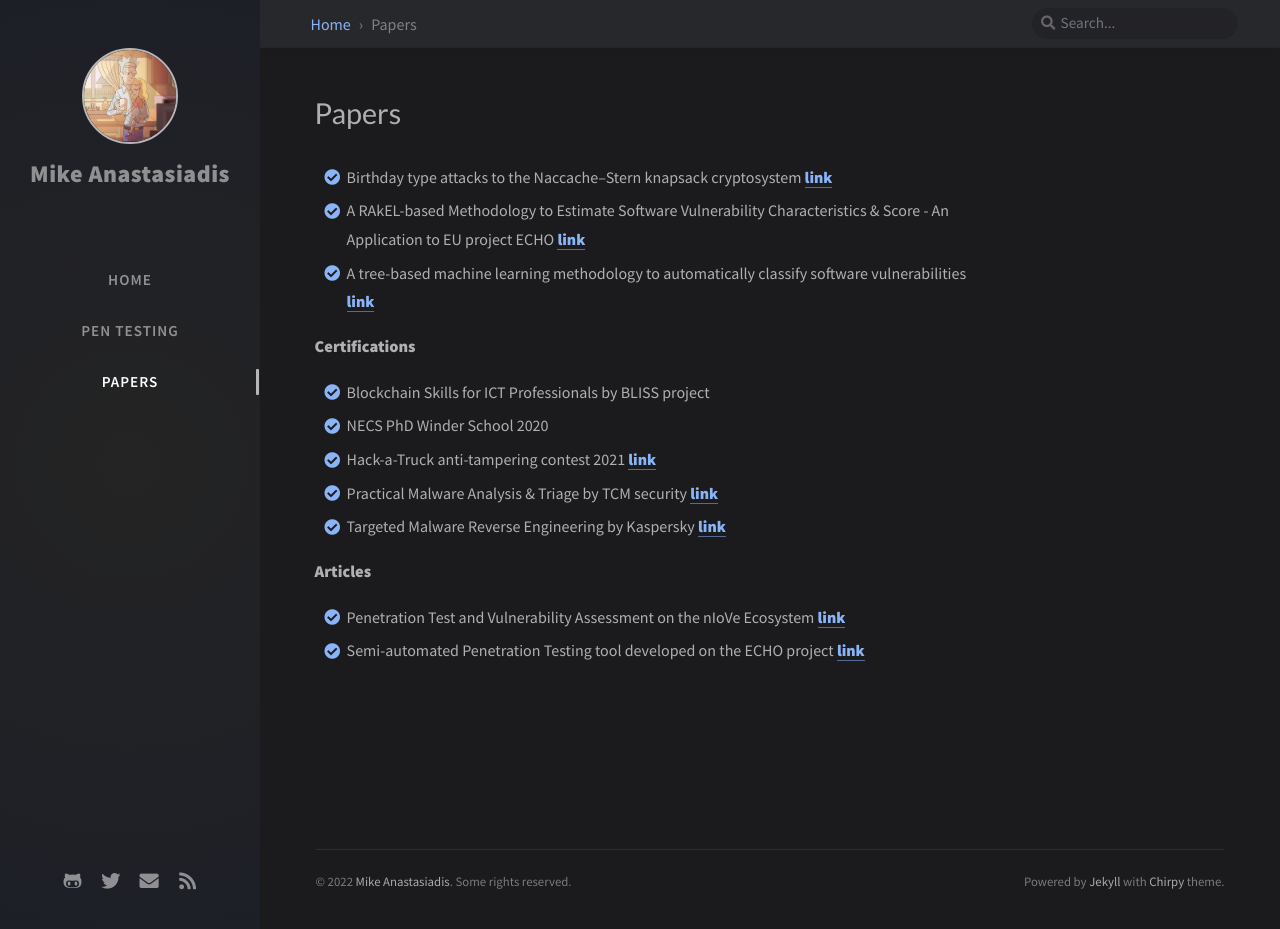
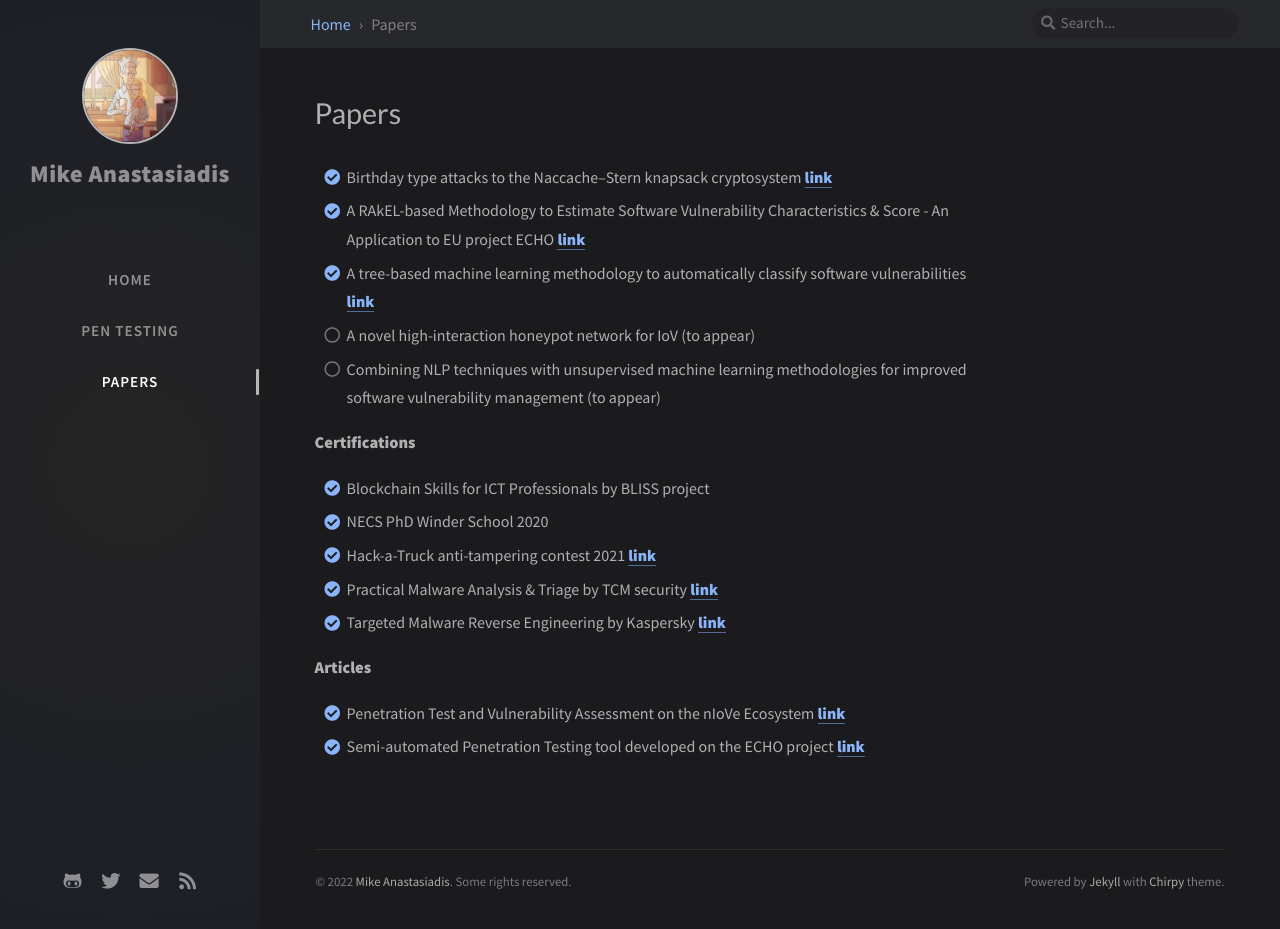
Before and after one commit to MikeAnast/MikeAnast.github.io, a Jekyll site: the page built from _tabs/archives.md, in a window 1280 px wide and 929 px high. Built offline with Jekyll 4.4.1, drawn with Linux system fonts in a browser that asks for light colours; nearby versions of some CDN libraries; comment, search, counter and statistics services are not loaded.

Commit message:
Update archives.md

```diff
--- a/_tabs/archives.md
+++ b/_tabs/archives.md
@@ -8,6 +8,8 @@ order: 3
 - [x] Birthday type attacks to the Naccache–Stern knapsack cryptosystem [**link**](https://doi.org/10.1016/j.ipl.2018.06.002)
 - [x] A RAkEL-based Methodology to Estimate Software Vulnerability Characteristics & Score - An Application to EU project ECHO [**link**](https://link.springer.com/article/10.1007/s11042-021-11073-x)
 - [x] A tree-based machine learning methodology to automatically classify software vulnerabilities [**link**](https://ieeexplore.ieee.org/document/9527965)
+- [ ] A novel high-interaction honeypot network for IoV (to appear)
+- [ ] Combining NLP techniques with unsupervised machine learning methodologies for improved software vulnerability management (to appear)
 
 
 **Certifications**
```
